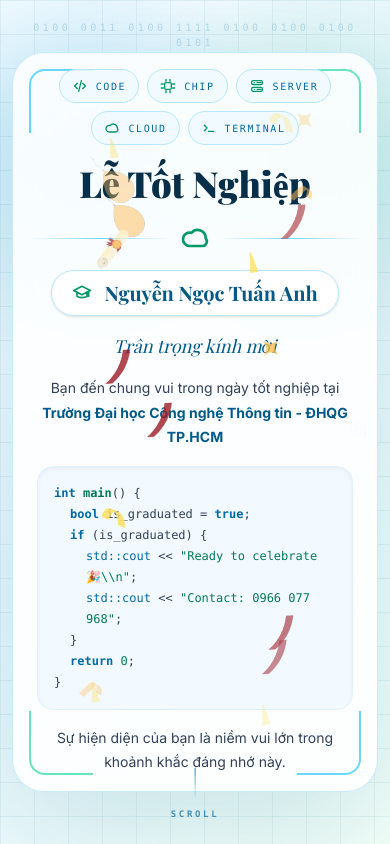
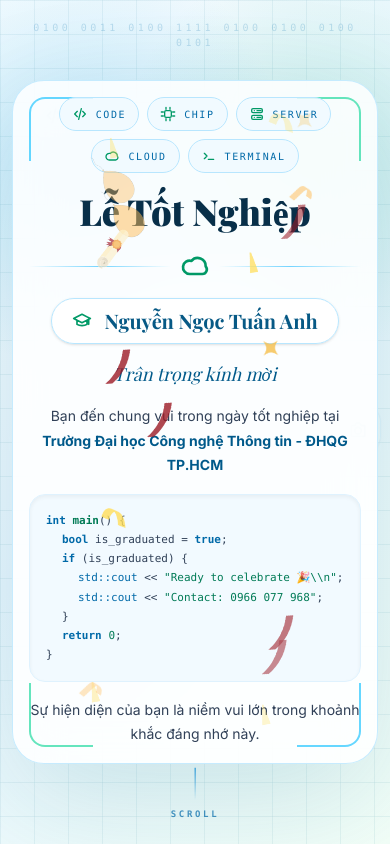
Before and after one commit to KoS9999/graduation-invite, a Next.js app: page / in a window 390 px wide. Built offline with nearby package versions, Linux system fonts and the light colour scheme; a web font is replaced by a local one.

Commit message:
update 03/06 little update

```diff
--- a/app/page.tsx
+++ b/app/page.tsx
@@ -162,7 +162,7 @@
               <TechIcon name="cap" className="h-5 w-5 text-emerald-600" />
               <span className="font-serif text-xl font-bold text-[#075985] md:text-2xl">Nguyễn Ngọc Tuấn Anh</span>
             </div>
-            <div className="mx-auto max-w-2xl space-y-4 px-2">
+            <div className="mx-auto max-w-2xl space-y-4">
               <p className="font-serif text-lg italic text-sky-800 md:text-2xl">
                 Trân trọng kính mời
               </p>
@@ -174,7 +174,7 @@
                 <p>
                   <span className="font-bold text-sky-800"> Trường Đại học Công nghệ Thông tin - ĐHQG TP.HCM</span>
                 </p>
-                <div className="my-4 rounded-2xl border border-sky-100 bg-sky-50/85 p-4 font-mono text-left text-[12px] md:text-sm text-slate-700 shadow-inner overflow-x-auto">
+                <div className="my-4 rounded-2xl border border-sky-100 bg-sky-50/85 p-4 font-mono text-left text-[11px] md:text-sm text-slate-700 shadow-inner overflow-x-auto">
                   <p><span className="text-sky-700 font-bold">int</span> <span className="text-emerald-700 font-bold">main</span>() {'{'}</p>
                   <p className="pl-4"><span className="text-sky-700 font-bold">bool</span> is_graduated = <span className="text-sky-700 font-bold">true</span>;</p>
                   <p className="pl-4"><span className="text-sky-700 font-bold">if</span> (is_graduated) {'{'}</p>
```
